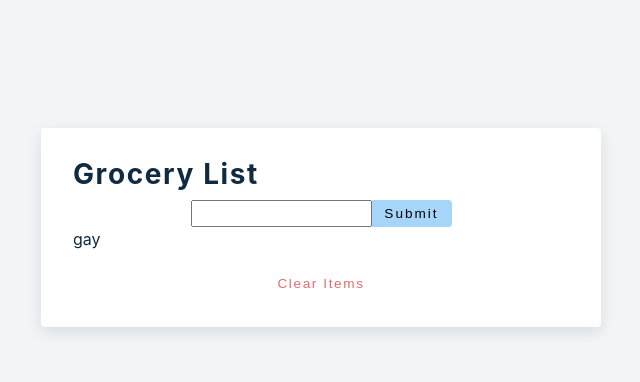
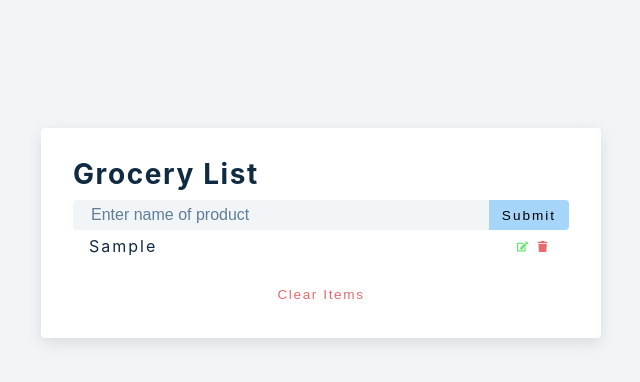
Before and after one commit to DeividasGr/grocery_list_app, a React (Create React App) app: page / in a window 1280 px wide. Both pictures are taken after typing "Sample" into the empty fields and a click on the button "Submit". Shown: the top 382 px of the page, without its empty margins (319-959 px from the left). Built offline with nearby package versions, Linux system fonts and the light colour scheme.

Commit message:
list component filled and now entered text is visible on screen

```diff
--- a/package.json
+++ b/package.json
@@ -8,6 +8,7 @@
     "@testing-library/user-event": "^12.6.0",
     "react": "^17.0.1",
     "react-dom": "^17.0.1",
+    "react-icons": "^4.1.0",
     "react-scripts": "4.0.1",
     "web-vitals": "^0.2.4"
   },
--- a/src/App.js
+++ b/src/App.js
@@ -11,6 +11,16 @@ const App = () => {
 
   const handleSubmit = (e) => {
     e.preventDefault();
+    if (!name) {
+      //display alert
+    } else if (name && editing) {
+      //deal with edit
+    } else {
+      // show alert
+      const newItem = { id: new Date().getTime().toString(), title: name };
+      setList([...list, newItem]);
+      setName('');
+    }
   };
 
   return (
@@ -19,12 +29,18 @@ const App = () => {
         {alert.show && <Alert />}
         <h3>grocery list</h3>
         <div className="form-control">
-          <input type="text" value={name} />
+          <input
+            onChange={(e) => setName(e.target.value)}
+            type="text"
+            className="grocery"
+            placeholder="Enter name of product"
+            value={name}
+          />
           <button className="submit-btn">{editing ? 'edit' : 'submit'}</button>
         </div>
       </form>
       <div className="grocery-section">
-        <List />
+        <List items={list} />
         <button className="clear-btn">clear items</button>
       </div>
     </section>
--- a/src/List.js
+++ b/src/List.js
@@ -1,7 +1,27 @@
 import React from 'react';
+import { FaEdit, FaTrash } from 'react-icons/fa';
 
-function List() {
-  return <div>gay</div>;
-}
+const List = ({ items }) => {
+  return (
+    <div className="grocery-list">
+      {items.map((item) => {
+        const { id, title } = item;
+        return (
+          <article key={id} className="grocery-item">
+            <p className="title">{title}</p>
+            <div className="btn-container">
+              <button type="button" className="edit-btn">
+                <FaEdit />
+              </button>
+              <button type="button" className="delete-btn">
+                <FaTrash />
+              </button>
+            </div>
+          </article>
+        );
+      })}
+    </div>
+  );
+};
 
 export default List;
```
Also changed, not shown: 2 other files (tests, documents, lock files or other folders).
